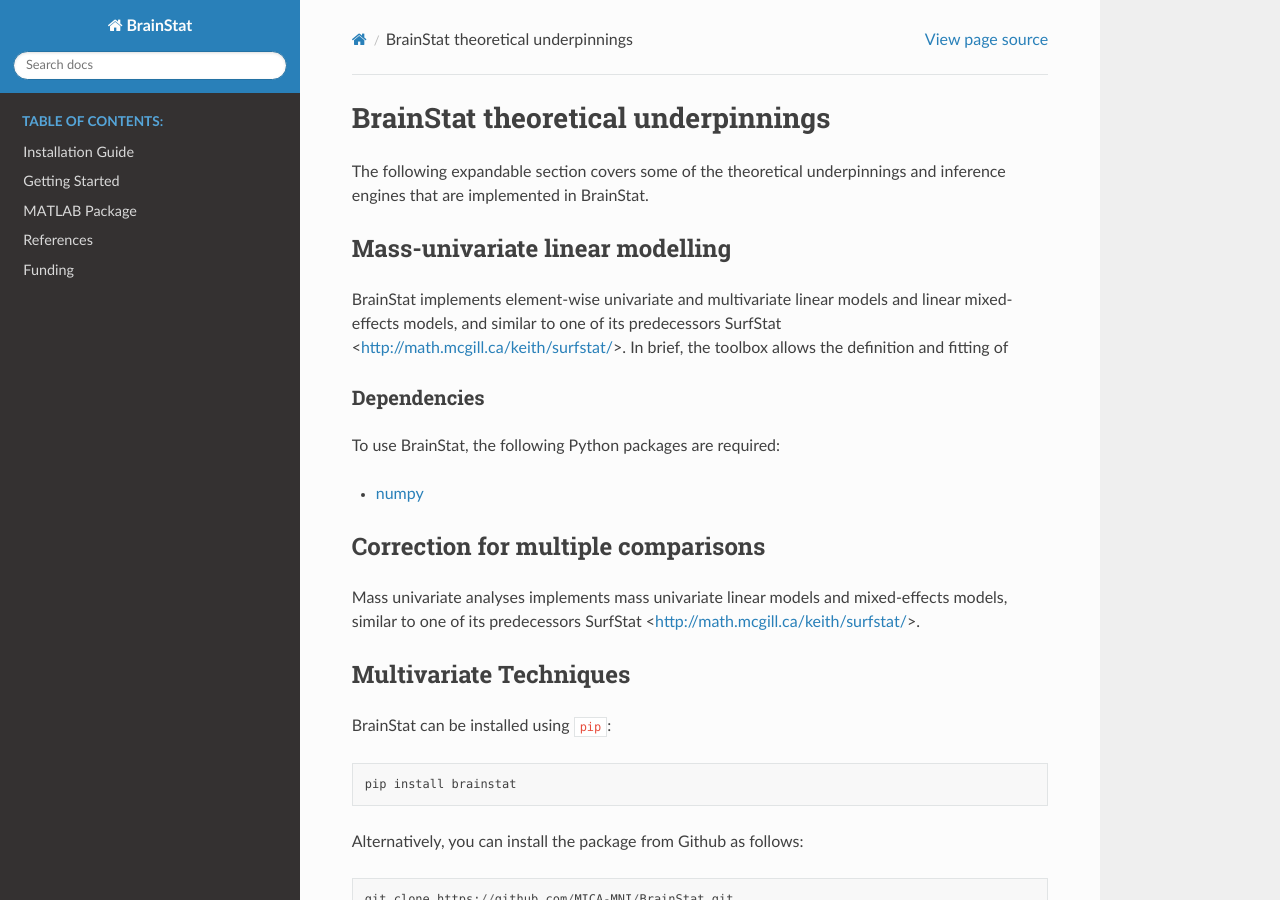
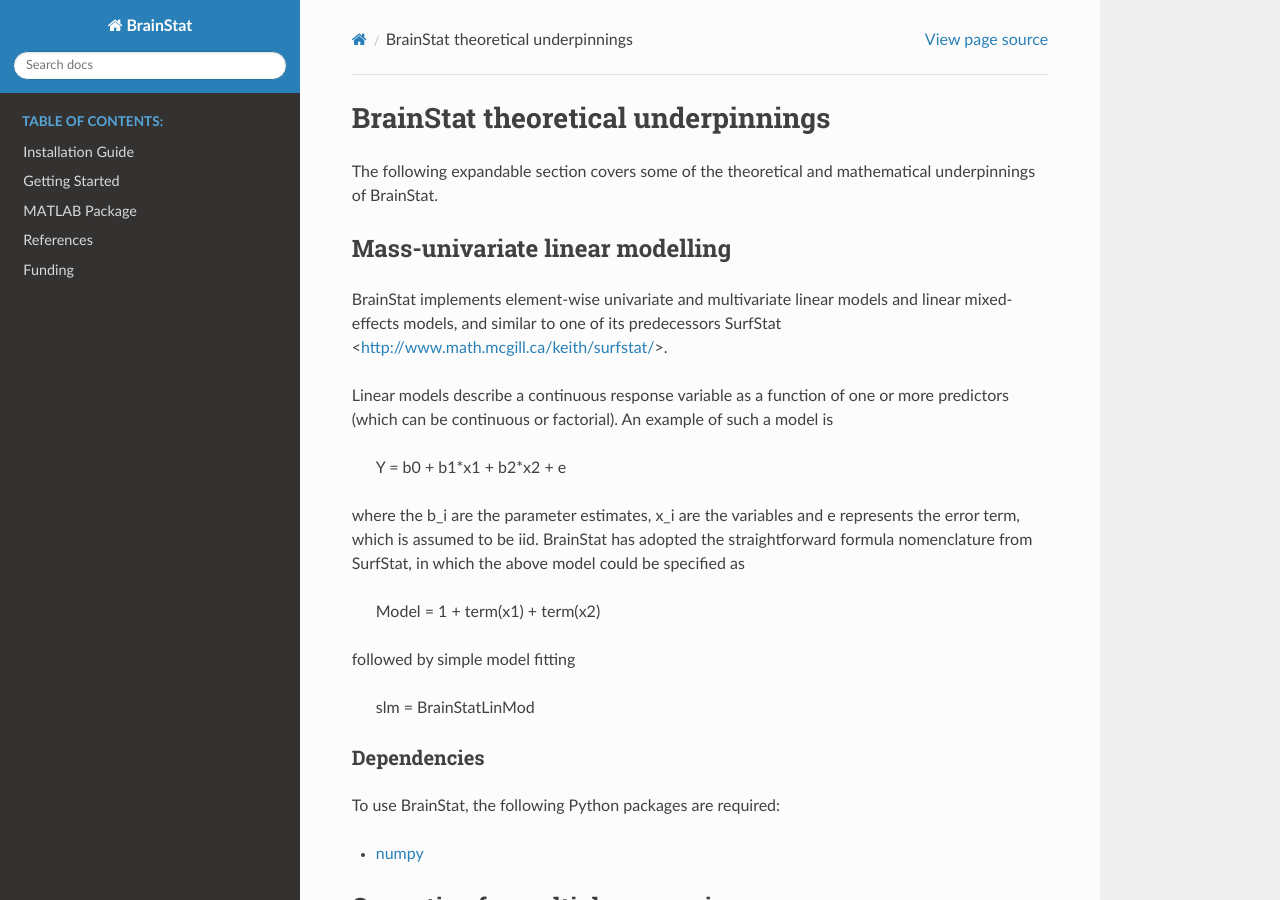
Before and after one commit to MICA-MNI/BrainStat, a Sphinx documentation site: the page built from docs/theory.rst, in a window 1280 px wide and 900 px high. Built offline with Sphinx 7.4.7 and the Read the Docs theme 2.0.0, drawn with Linux system fonts in a browser that asks for light colours; pages that are not in the unit, such as notebooks, are missing from menus.

Commit message:
Update theory.rst

```diff
--- a/docs/theory.rst
+++ b/docs/theory.rst
@@ -3,13 +3,26 @@
 BrainStat theoretical underpinnings
 ==============================
 
-The following expandable section covers some of the theoretical underpinnings and inference engines that are implemented in BrainStat.
+The following expandable section covers some of the theoretical and mathematical underpinnings of BrainStat.
 
 
 Mass-univariate linear modelling
 -------------------
 
-BrainStat implements element-wise univariate and multivariate linear models and linear mixed-effects models, and similar to one of its predecessors SurfStat <http://math.mcgill.ca/keith/surfstat/>. In brief, the toolbox allows the definition and fitting of
+BrainStat implements element-wise univariate and multivariate linear models and linear mixed-effects models, and similar to one of its predecessors SurfStat <http://www.math.mcgill.ca/keith/surfstat/>.
+
+Linear models describe a continuous response variable as a function of one or more predictors (which can be continuous or factorial). An example of such a model is
+
+	Y = b0 + b1*x1 + b2*x2 + e
+
+where the b_i are the parameter estimates, x_i are the variables and e represents the error term, which is assumed to be iid. BrainStat has adopted the straightforward formula nomenclature from SurfStat, in which the above model could be specified as
+
+	Model = 1 + term(x1) + term(x2)
+
+followed by simple model fitting
+
+	slm = BrainStatLinMod
+
 
 
 Dependencies
```
